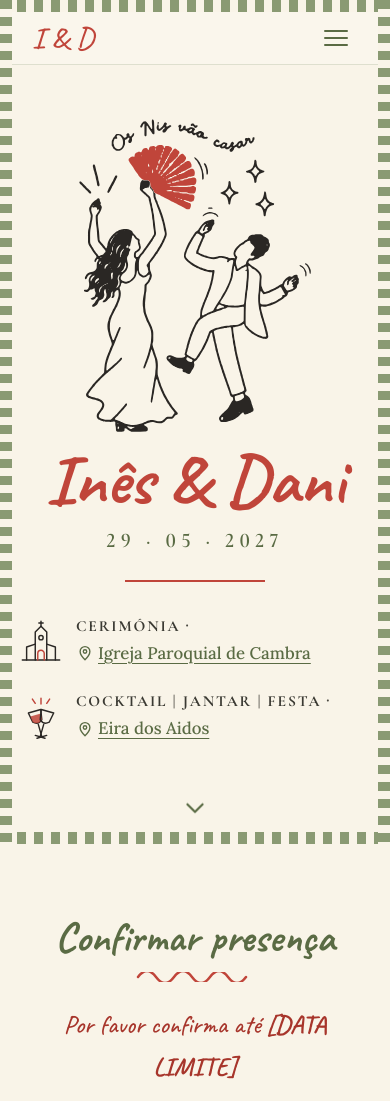
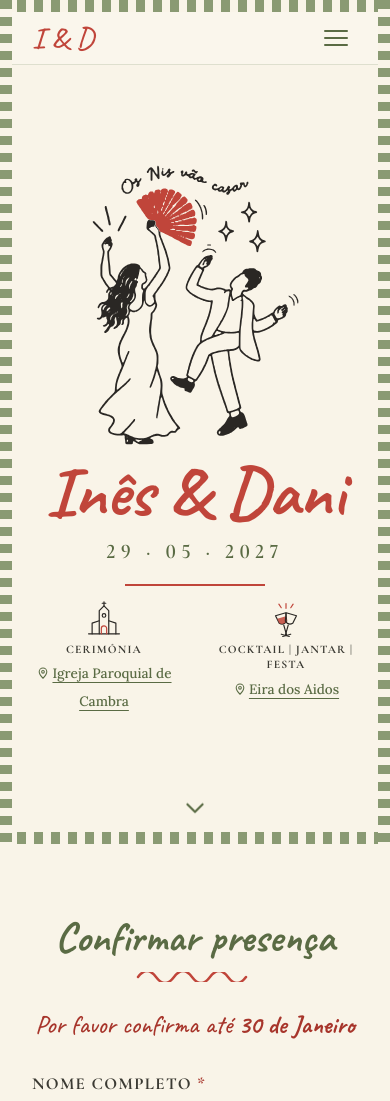
Before and after one commit to FranciscaCerquinho/inesedani, a plain HTML site: page index.html in a window 390 px wide. Shown: the top 1101 px of the page. Drawn offline with nearby package versions, Linux system fonts and the light colour scheme.

Commit message:
Locais do hero em duas colunas no telemóvel
Co-Authored-By: Claude Sonnet 5.5 <noreply@anthropic.com>

```diff
--- a/css/style.css
+++ b/css/style.css
@@ -195,6 +195,21 @@ main { padding-inline: calc(var(--frame) + 6px); }
 }
 .place-link svg { width: 18px; height: 18px; flex: none; }
 
+/* Telemóvel: dois locais lado a lado, centrados (ícone, nome, link) */
+@media (max-width: 599px) {
+  .hero { padding-bottom: 56px; }
+  .hero__art { width: min(215px, 56vw); }
+  .hero__rule { margin: 14px auto; }
+  .hero__places { display: grid; grid-template-columns: 1fr 1fr; gap: 10px; width: 100%; }
+  .hero__places li { flex-direction: column; justify-content: flex-start; gap: 4px; text-align: center; margin: 0; }
+  .hero__places li > span { display: block; }
+  .hero__places strong { display: block; font-size: .72rem; line-height: 1.35; letter-spacing: .1em; margin-bottom: 2px; }
+  .hero__places .sep { display: none; }
+  .place-link { display: inline; font-size: .85rem; line-height: 1.4; }
+  .place-link svg { display: inline; width: 14px; height: 14px; vertical-align: -2px; margin-right: 2px; }
+  .place-icon { width: 38px; height: 38px; }
+}
+
 .hero__scroll {
   position: absolute; bottom: 20px; left: 50%; transform: translateX(-50%);
   color: var(--green-dark); padding: 8px; line-height: 0;
--- a/index.html
+++ b/index.html
@@ -53,10 +53,10 @@
       <p class="hero__date"><time datetime="2027-05-29">29 · 05 · 2027</time></p>
       <hr class="hero__rule">
       <ul class="hero__places">
-        <li><svg class="place-icon" viewBox="0 0 64 64" aria-hidden="true" focusable="false" fill="none" stroke="#2a2724" stroke-width="2" stroke-linecap="round" stroke-linejoin="round"><path d="M6 57H58"/><path d="M12 57V39L24 35M52 57V39L40 35"/><path d="M24 57V35V18L32 10L40 18V35V57"/><path d="M32 10V3M29 5.5H35"/><circle cx="32" cy="26" r="3"/><path stroke="#c0453a" d="M27.5 57V48a4.5 4.5 0 0 1 9 0V57"/></svg><span><strong>Cerimónia</strong> ·
+        <li><svg class="place-icon" viewBox="0 0 64 64" aria-hidden="true" focusable="false" fill="none" stroke="#2a2724" stroke-width="2" stroke-linecap="round" stroke-linejoin="round"><path d="M6 57H58"/><path d="M12 57V39L24 35M52 57V39L40 35"/><path d="M24 57V35V18L32 10L40 18V35V57"/><path d="M32 10V3M29 5.5H35"/><circle cx="32" cy="26" r="3"/><path stroke="#c0453a" d="M27.5 57V48a4.5 4.5 0 0 1 9 0V57"/></svg><span><strong>Cerimónia</strong> <span class="sep" aria-hidden="true">·</span>
           <!-- TROCAR: link exato do Google Maps (igreja) -->
           <a class="place-link" href="https://www.google.com/maps/search/?api=1&amp;query=Igreja+Paroquial+de+Cambra" target="_blank" rel="noopener"><svg viewBox="0 0 24 24" aria-hidden="true" focusable="false" fill="none" stroke="currentColor" stroke-width="1.8" stroke-linecap="round" stroke-linejoin="round"><path d="M12 21s-6.5-6.2-6.5-11a6.5 6.5 0 0 1 13 0c0 4.8-6.5 11-6.5 11z"/><circle cx="12" cy="10" r="2.3"/></svg>Igreja Paroquial de Cambra<span class="sr-only"> (abre numa nova aba)</span></a></span></li>
-        <li><svg class="place-icon" viewBox="0 0 64 64" aria-hidden="true" focusable="false" fill="none" stroke="#2a2724" stroke-width="2" stroke-linecap="round" stroke-linejoin="round"><g transform="translate(23 24) rotate(-16)"><path d="M-9 0H9L6.5 14Q0 20 -6.5 14Z"/><path fill="#c0453a" fill-opacity=".85" stroke="none" d="M-7.6 5.5H7.6L6.5 14Q0 20 -6.5 14Z"/><path d="M0 19V36M-7 37H7"/></g><g transform="translate(41 24) rotate(16)"><path d="M-9 0H9L6.5 14Q0 20 -6.5 14Z"/><path d="M0 19V36M-7 37H7"/></g><path stroke="#c0453a" d="M32 14V6M24 13L20 7M40 13L44 7"/></svg><span><strong>Cocktail | Jantar | Festa</strong> ·
+        <li><svg class="place-icon" viewBox="0 0 64 64" aria-hidden="true" focusable="false" fill="none" stroke="#2a2724" stroke-width="2" stroke-linecap="round" stroke-linejoin="round"><g transform="translate(23 24) rotate(-16)"><path d="M-9 0H9L6.5 14Q0 20 -6.5 14Z"/><path fill="#c0453a" fill-opacity=".85" stroke="none" d="M-7.6 5.5H7.6L6.5 14Q0 20 -6.5 14Z"/><path d="M0 19V36M-7 37H7"/></g><g transform="translate(41 24) rotate(16)"><path d="M-9 0H9L6.5 14Q0 20 -6.5 14Z"/><path d="M0 19V36M-7 37H7"/></g><path stroke="#c0453a" d="M32 14V6M24 13L20 7M40 13L44 7"/></svg><span><strong>Cocktail | Jantar | Festa</strong> <span class="sep" aria-hidden="true">·</span>
           <!-- TROCAR: link exato do Google Maps (festa) -->
           <a class="place-link" href="https://www.google.com/maps/search/?api=1&amp;query=Eira+dos+Aidos" target="_blank" rel="noopener"><svg viewBox="0 0 24 24" aria-hidden="true" focusable="false" fill="none" stroke="currentColor" stroke-width="1.8" stroke-linecap="round" stroke-linejoin="round"><path d="M12 21s-6.5-6.2-6.5-11a6.5 6.5 0 0 1 13 0c0 4.8-6.5 11-6.5 11z"/><circle cx="12" cy="10" r="2.3"/></svg>Eira dos Aidos<span class="sr-only"> (abre numa nova aba)</span></a></span></li>
       </ul>
@@ -69,7 +69,7 @@
     <section class="section" id="confirmar">
       <h2 class="section__title">Confirmar presença</h2>
       <svg class="squiggle" viewBox="0 0 120 10" aria-hidden="true" focusable="false" fill="none" stroke="currentColor" stroke-width="2.5" stroke-linecap="round"><path d="M3 5c6-8 12-8 18 0s12 8 18 0 12-8 18 0 12 8 18 0 12-8 18 0 12 8 18 0"/></svg>
-      <p class="deadline">Por favor confirma até <strong>[DATA LIMITE]</strong></p>
+      <p class="deadline">Por favor confirma até <strong>30 de Janeiro</strong></p>
 
       <form class="form" name="confirmacoes" method="POST" action="/obrigado?f=rsvp"
             data-netlify="true" netlify-honeypot="bot-field">
```
